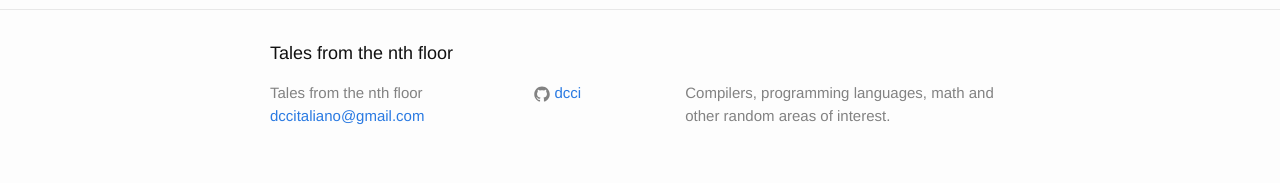
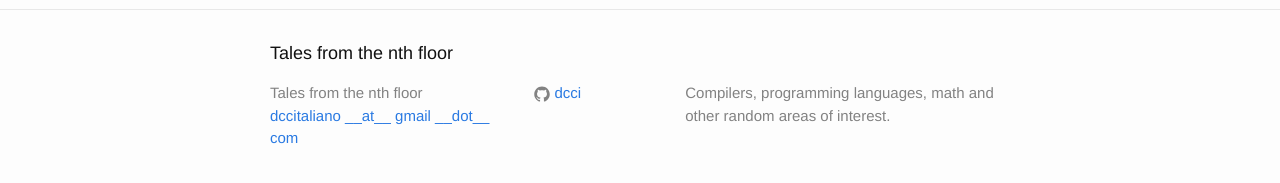
Before and after one commit to dcci/dcci.github.io, a Jekyll site: the page built from index.html, in a window 1280 px wide. Shown: the part 287-470 px from the top of the page. Built offline with Jekyll 4.4.1, drawn with Linux system fonts in a browser that asks for light colours.

Commit message:
Try to fight spam a bit.

```diff
--- a/_config.yml
+++ b/_config.yml
@@ -7,7 +7,7 @@
 
 # Site settings
 title: Tales from the nth floor
-email: dccitaliano@gmail.com
+email: dccitaliano __at__ gmail __dot__ com
 description: > # this means to ignore newlines until "baseurl:"
   Compilers, programming languages, math and other random
   areas of interest.
```
